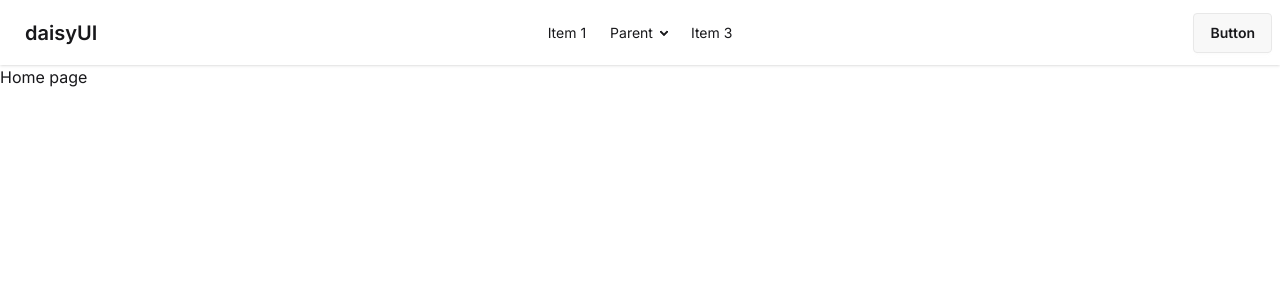
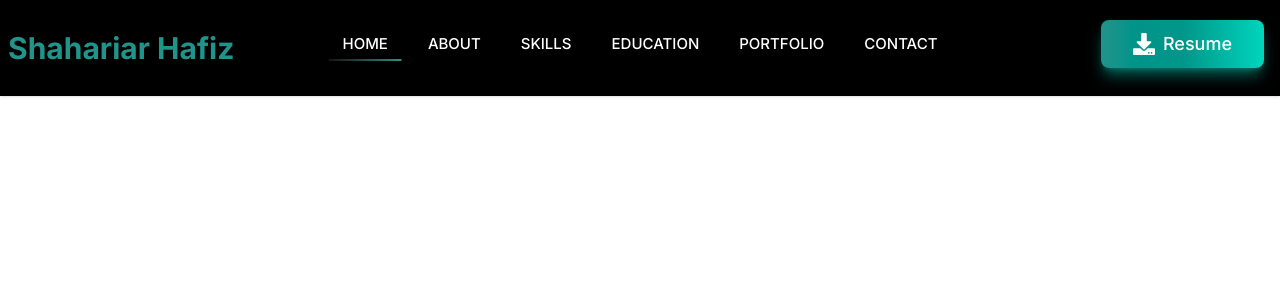
Before and after one commit to mdshahariarhafizofficial/shahariar-portfolio, a React (Vite) app: page / in a window 1280 px wide. Shown: the top 300 px of the page. Built offline with nearby package versions, Linux system fonts and the light colour scheme.

Commit message:
Header Section Done

```diff
--- a/index.html
+++ b/index.html
@@ -6,7 +6,7 @@
     <meta name="viewport" content="width=device-width, initial-scale=1.0" />
     <title>Shahariar Hafiz</title>
   </head>
-  <body>
+  <body class="bg-black">
     <div id="root"></div>
     <script type="module" src="/src/main.jsx"></script>
   </body>
--- a/package.json
+++ b/package.json
@@ -14,7 +14,9 @@
     "daisyui": "^5.0.43",
     "react": "^19.1.0",
     "react-dom": "^19.1.0",
+    "react-icons": "^5.5.0",
     "react-router": "^7.6.3",
+    "react-scroll": "^1.9.3",
     "tailwindcss": "^4.1.11"
   },
   "devDependencies": {
--- a/src/Components/Navbar/Navbar.jsx
+++ b/src/Components/Navbar/Navbar.jsx
@@ -1,46 +1,83 @@
-import React from 'react';
+import React, { useState } from 'react';
+import { FaDownload } from 'react-icons/fa';
+import { Link } from 'react-scroll';
 
 const Navbar = () => {
-    return (
-<div className="navbar bg-base-100 shadow-sm">
+     const navLinks = ['home', 'about', 'skills', 'education', 'portfolio', 'contact'];
+      const [active, setActive] = useState('home'); // by default 'home'
+
+    // ScrollSpy auto update kore
+    const handleSetActive = (to) => {
+        setActive(to);
+    };
+return (
+<div className="max-w-[1320px] mx-auto navbar shadow-sm bg-[#000000d2] py-5">
   <div className="navbar-start">
     <div className="dropdown">
       <div tabIndex={0} role="button" className="btn btn-ghost lg:hidden">
-        <svg xmlns="http://www.w3.org/2000/svg" className="h-5 w-5" fill="none" viewBox="0 0 24 24" stroke="currentColor"> <path strokeLinecap="round" strokeLinejoin="round" strokeWidth="2" d="M4 6h16M4 12h8m-8 6h16" /> </svg>
+        <svg xmlns="http://www.w3.org/2000/svg" className="h-5 w-5" fill="none" viewBox="0 0 24 24" stroke="#20938a"> <path strokeLinecap="round" strokeLinejoin="round" strokeWidth="2" d="M4 6h16M4 12h8m-8 6h16" /> </svg>
       </div>
       <ul
         tabIndex={0}
-        className="menu menu-sm dropdown-content bg-base-100 rounded-box z-1 mt-3 w-52 p-2 shadow">
-        <li><a>Item 1</a></li>
-        <li>
-          <a>Parent</a>
-          <ul className="p-2">
-            <li><a>Submenu 1</a></li>
-            <li><a>Submenu 2</a></li>
-          </ul>
-        </li>
-        <li><a>Item 3</a></li>
+        className="menu menu-sm dropdown-content bg-black rounded-lg z-1 mt-4 w-52 p-4 shadow flex gap-4 mb-10">
+      {navLinks.map((section) => (
+        <Link
+          key={section}
+          to={section}
+          smooth={true}
+          duration={500}
+          spy={true}
+          offset={-70}
+          onSetActive={handleSetActive}
+          className="relative group inline-block text-[15px] font-medium uppercase leading-none cursor-pointer"
+        >
+          {/* Text */}
+          <span className="block text-white mb-[10px]">{section}</span>
+
+          {/* Gradient Underline — from #9ca3af to #20938a (left to right) */}
+          <span
+            className={`absolute left-1/2 -translate-x-1/2 bottom-0 h-[2px] w-[100%] rounded-full
+              bg-gradient-to-r from-[#151618] to-[#20938a] transition-all duration-300
+              ${active === section ? 'opacity-100' : 'opacity-0 group-hover:opacity-100'}
+            `}
+          ></span>
+        </Link>
+      ))}
       </ul>
     </div>
-    <a className="btn btn-ghost text-xl">daisyUI</a>
+    <a className="text-primary text-3xl font-bold">Shahariar Hafiz</a>
   </div>
   <div className="navbar-center hidden lg:flex">
-    <ul className="menu menu-horizontal px-1">
-      <li><a>Item 1</a></li>
-      <li>
-        <details>
-          <summary>Parent</summary>
-          <ul className="p-2">
-            <li><a>Submenu 1</a></li>
-            <li><a>Submenu 2</a></li>
-          </ul>
-        </details>
-      </li>
-      <li><a>Item 3</a></li>
+    <ul className="menu menu-horizontal px-1 flex gap-10">
+      {navLinks.map((section) => (
+        <Link
+          key={section}
+          to={section}
+          smooth={true}
+          duration={500}
+          spy={true}
+          offset={-70}
+          onSetActive={handleSetActive}
+          className="relative group inline-block text-[15px] font-medium uppercase leading-none cursor-pointer"
+        >
+          {/* Text */}
+          <span className="block text-white mb-[10px]">{section}</span>
+
+          {/* Gradient Underline — from #9ca3af to #20938a (left to right) */}
+          <span
+            className={`absolute left-1/2 -translate-x-1/2 bottom-0 h-[2px] w-[160%] rounded-full
+              bg-gradient-to-r from-[#151618] to-[#20938a] transition-all duration-300
+              ${active === section ? 'opacity-100' : 'opacity-0 group-hover:opacity-100'}
+            `}
+          ></span>
+        </Link>
+      ))}
     </ul>
   </div>
   <div className="navbar-end">
-    <a className="btn">Button</a>
+    <button type="button" className="text-white bg-gradient-to-r from-primary via-teal-600 to-teal-400 hover:bg-gradient-to-br focus:ring-4 focus:outline-none focus:ring-teal-300 dark:focus:ring-teal-800 shadow-lg shadow-teal-500/50 dark:shadow-lg dark:shadow-teal-800/80 font-medium rounded-lg text-lg px-8 py-2.5 text-center me-2 mb-2 flex items-center gap-2">
+    <FaDownload size={22} />
+    Resume</button>
   </div>
 </div>
     );
--- a/src/Page/Home/Home.jsx
+++ b/src/Page/Home/Home.jsx
@@ -3,7 +3,6 @@ import React from 'react';
 const Home = () => {
     return (
         <div>
-          Home page
         </div>
     );
 };
--- a/src/index.css
+++ b/src/index.css
@@ -3,6 +3,18 @@
 @import "tailwindcss";
 @plugin "daisyui";
 
+@import "tailwindcss";
+@plugin "daisyui";
+@plugin "daisyui/theme" {
+  name: "light";
+  default: true;
+  --color-primary: #20938a;
+  --color-secondary: #9ca3af;
+}
+
 *{
     font-family: "Inter", sans-serif;
 }
+body button{
+    cursor: pointer;
+}
```
Also changed, not shown: 1 other file (tests, documents, lock files or other folders).
